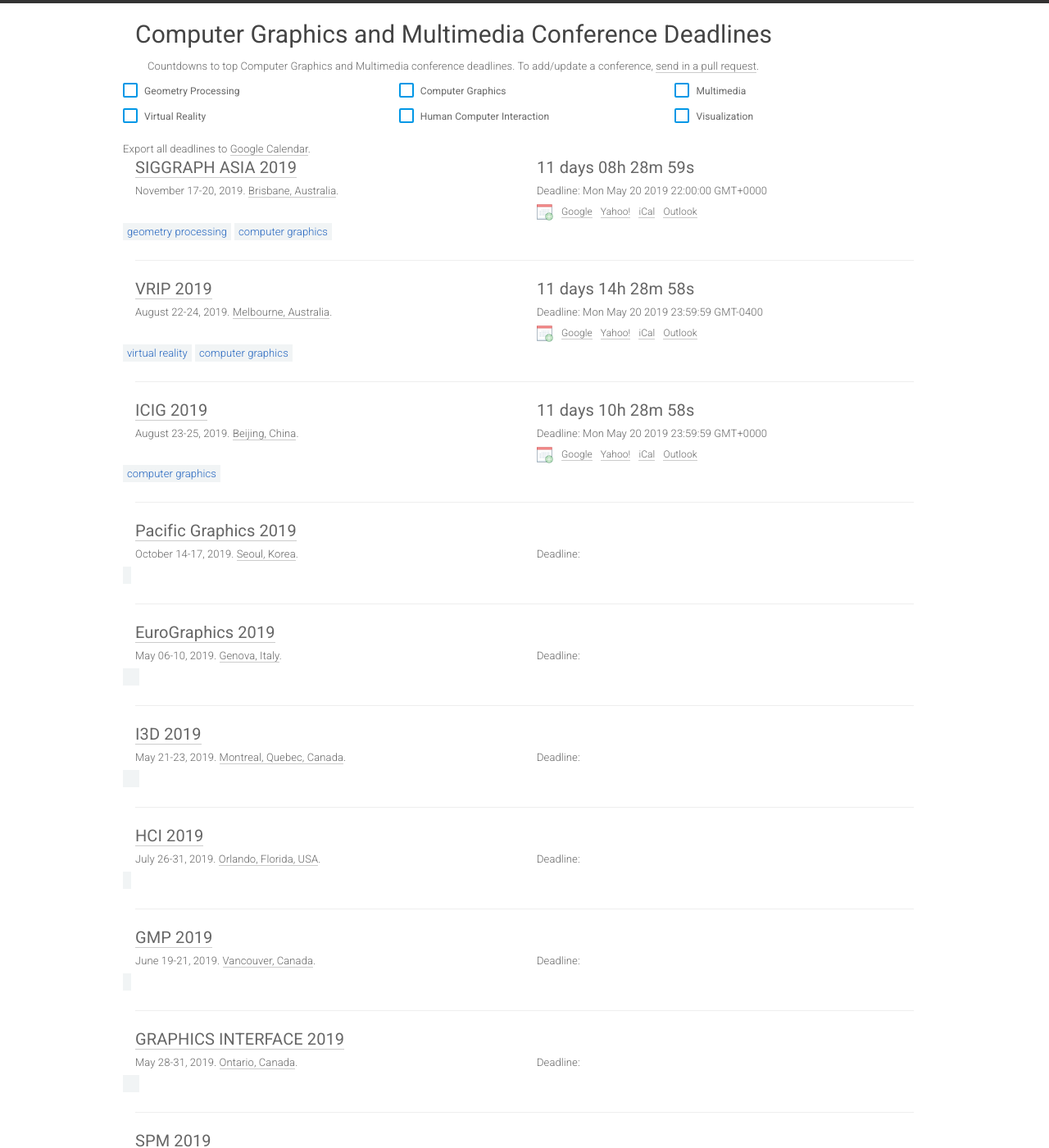
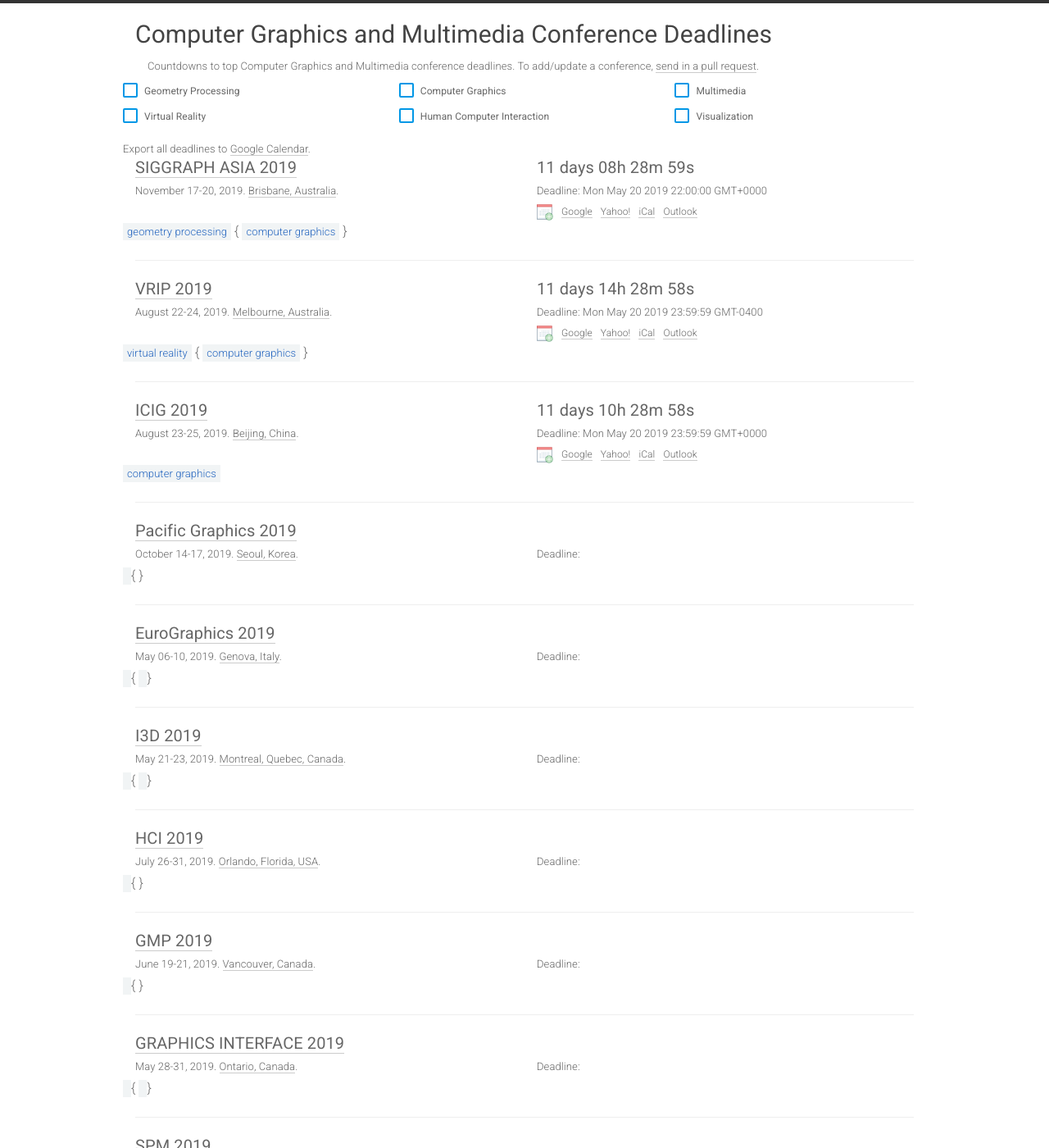
Before and after one commit to JianweiHu94/cgm-deadlines, a Jekyll site: the page built from index.html, in a window 1280 px wide and 1400 px high. Shown: the whole window at 82% size. Built offline with Jekyll 4.4.1, drawn with Linux system fonts in a browser that asks for light colours; nearby versions of some CDN libraries.

Commit message:
Update home.html

```diff
--- a/_layouts/home.html
+++ b/_layouts/home.html
@@ -96,13 +96,13 @@
           <div class="row">
             <div class="col-xs-32">
               <span data-sub="{{conf.sub}}" class="conf-sub"></span>
-              {% if conf.sub1%}
+              {% if conf.sub1 %}{
                 {% if conf.sub1 != conf.sub %}
 
                  <span data-sub="{{conf.sub1}}" class="conf-sub1"></span>
 
                 {% endif %}
-
+              }
               {% endif %}
             </div>
 
```
